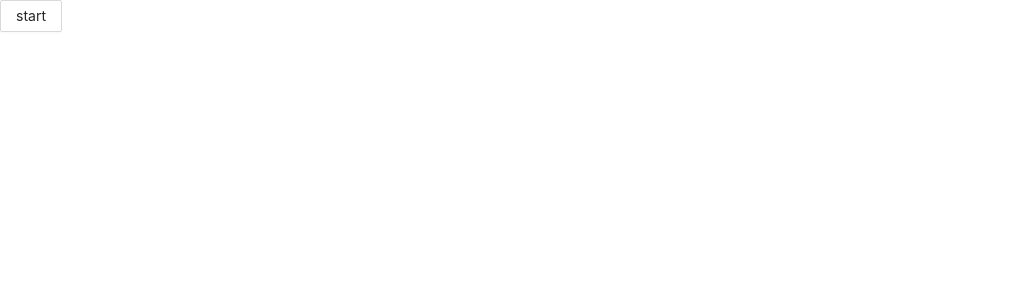
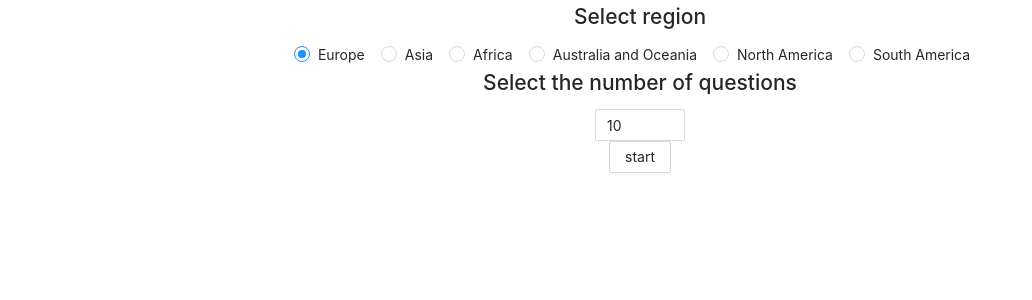
Before and after one commit to Olga-Kulagina/country_capital, a React (Create React App) app: page / in a window 1280 px wide. Shown: the top 300 px of the page, without its empty margins (0-1032 px from the left). Built offline with nearby package versions, Linux system fonts and the light colour scheme.

Commit message:
add choice of region and number of questions to start page

```diff
--- a/src/App.tsx
+++ b/src/App.tsx
@@ -4,6 +4,7 @@ import {GamePage} from './components/GamePage';
 import {StartPage} from './components/StartPage';
 import {useSelector} from 'react-redux';
 import {AppRootStateType} from './redux/redux-store';
+import {Col, Row} from 'antd';
 
 function App() {
 
@@ -11,10 +12,15 @@ function App() {
 
     return (
         <div>
-            {!isGameStart ?
-                <StartPage />
-                : <GamePage />
-            }
+            <Row justify='center'>
+                <Col span={24} style={{textAlign: 'center'}}>
+                    {!isGameStart ?
+                        <StartPage />
+                        : <GamePage />
+                    }
+                </Col>
+            </Row>
+
         </div>
 
     );
--- a/src/components/Question.tsx
+++ b/src/components/Question.tsx
@@ -22,6 +22,7 @@ export const Question = (props: QuestionPropsType) => {
     const [isChecked, setIsChecked] = useState<boolean>(false);
     const [userAnswer, setUserAnswer] = useState<string>('');
     const [right, setRight] = useState<boolean>(false);
+    const [focus, setFocus] = useState<boolean>(true)
 
     let countryNumber = useSelector<AppRootStateType, number>(state => state.game.countryNumber)
     let score = useSelector<AppRootStateType, number>(state => state.game.score)
@@ -34,17 +35,18 @@ export const Question = (props: QuestionPropsType) => {
         } else {
             setRight(false)
         }
-        setIsChecked(true)
+        setTimeout(setIsChecked, 10, true)
     }
 
     const onNextClick = () => {
-        setIsChecked(false)
+
         if(countryNumber + 1 < props.displayList.length) {
             dispatch(getCountry(countryNumber))
             setUserAnswer('')
         } else {
             alert('Game Over')
         }
+        setIsChecked(false)
 
     }
 
@@ -57,21 +59,20 @@ export const Question = (props: QuestionPropsType) => {
             <div>
                 Score: {score}
             </div>
-            <div>
-                Столица {props.country.name}?
-            </div>
-            <div>
-                <Input value={userAnswer} onChange={onInputChange} onPressEnter={onCheckClick}></Input>
-            </div>
-            <div>
-                <Button onClick={onCheckClick}>Check</Button>
-            </div>
-            {isChecked ?
+
+            {!isChecked ?
                 <div>
+                    <div>
+                        Столица {props.country.name}?
+                    </div>
+                    <Input style={{width: '200px'}} autoFocus={true}
+                           value={userAnswer} onChange={onInputChange} onPressEnter={onCheckClick}></Input>
+                    <Button onClick={onCheckClick}>Check</Button>
+                </div>
+                : <div style={{height: '50px'}}>
                     {right ? 'Правильно!' : 'Неверно!'} Ответ: {props.country.capital}
-                    <Button onClick={onNextClick}>Next</Button>
+                    <Button onClick={onNextClick} autoFocus={true}>Next</Button>
                 </div>
-                : ''
             }
         </div>
     )
--- a/src/components/StartPage.tsx
+++ b/src/components/StartPage.tsx
@@ -1,18 +1,67 @@
-import React from 'react'
-import {Button} from 'antd';
-import {runNewGame} from '../redux/gameReducer';
+import React, {useState} from 'react'
+import {Button, InputNumber, Radio, RadioChangeEvent} from 'antd';
+import {countrySetType, runNewGame} from '../redux/gameReducer';
 import {useDispatch} from 'react-redux';
 
 export const StartPage = () => {
     const dispatch = useDispatch()
 
+    const [radioCountryValue, setRadioCountryValue] = useState<countrySetType>('Europe');
+    const [numberOfQuestions, setNumberOfQuestions] = useState<number>(10);
+
+    const onRegionChange = (e: RadioChangeEvent) => {
+        setRadioCountryValue(e.target.value);
+    };
+
+    const onNumberOfQuestionChange = (value: string | number | null | undefined) => {
+        setNumberOfQuestions(Number(value))
+    }
+
     const onStartClick = () => {
-        dispatch(runNewGame('South America'))
+        dispatch(runNewGame(radioCountryValue, numberOfQuestions))
+    }
+
+    let maxNumberOfQuestions = 0
+
+    switch(radioCountryValue) {
+        case 'Europe':
+            maxNumberOfQuestions = 44
+            break
+        case 'Asia':
+            maxNumberOfQuestions = 47
+            break
+        case 'Africa':
+            maxNumberOfQuestions = 54
+            break
+        case 'Australia and Oceania':
+            maxNumberOfQuestions = 14
+            break
+        case 'North America':
+            maxNumberOfQuestions = 23
+            break
+        case 'South America':
+            maxNumberOfQuestions = 12
+            break
     }
 
     return (
         <div>
-            <Button onClick={onStartClick}>start</Button>
+            <div>
+                <h2>Select region</h2>
+                <Radio.Group onChange={onRegionChange} value={radioCountryValue}>
+                    <Radio value='Europe'>Europe</Radio>
+                    <Radio value='Asia'>Asia</Radio>
+                    <Radio value='Africa'>Africa</Radio>
+                    <Radio value='Australia and Oceania'>Australia and Oceania</Radio>
+                    <Radio value='North America'>North America</Radio>
+                    <Radio value='South America'>South America</Radio>
+                </Radio.Group>
+                <h2>Select the number of questions</h2>
+                <InputNumber min={5} max={maxNumberOfQuestions} value={numberOfQuestions} onChange={onNumberOfQuestionChange} />
+            </div>
+            <div>
+                <Button onClick={onStartClick}>start</Button>
+            </div>
         </div>
     )
 }
--- a/src/redux/gameReducer.ts
+++ b/src/redux/gameReducer.ts
@@ -2,14 +2,14 @@ import {countryCapitalList} from '../data';
 import {CountryType} from '../components/Question';
 
 type initialStateType = typeof initialState
-type countrySetType = 'Europe' | 'Asia' | 'Africa' | 'Australia and Oceania' | 'North America' | 'South America'
+export type countrySetType = 'Europe' | 'Asia' | 'Africa' | 'Australia and Oceania' | 'North America' | 'South America'
 
 const initialState = {
     countryCapitalList: countryCapitalList,
     displayList: [] as Array<CountryType>,
     countrySet: 'Europe',
     countryNumber: 0,
-    displayCountry: {name: 'Англии', capital: 'Лондон', x: 51.507351, y: -0.127660},
+    displayCountry: {} as CountryType,
     score: 0,
     isGameStart: false
 }
@@ -34,6 +34,7 @@ export const gameReducer = (state: initialStateType = initialState, action: Acti
         case 'RUN_NEW_GAME': {
             let shuffleArray = state.countryCapitalList[action.countrySet]
             shuffle(shuffleArray)
+            shuffleArray.length = action.numberOfQuestions
             console.log(shuffleArray)
             return {...state, displayList: shuffleArray, displayCountry: shuffleArray[0], isGameStart: true}
         }
@@ -51,9 +52,10 @@ export const getCountry = (countryNumber: number) => ({
     nextCountryNumber: countryNumber + 1
 } as const)
 
-export const runNewGame = (countrySet: countrySetType) => ({
+export const runNewGame = (countrySet: countrySetType, numberOfQuestions: number) => ({
     type: 'RUN_NEW_GAME',
-    countrySet
+    countrySet,
+    numberOfQuestions
 } as const)
 
 export const increaseScore = () => ({
```
Also changed, not shown: 1 other file (tests, documents, lock files or other folders).
